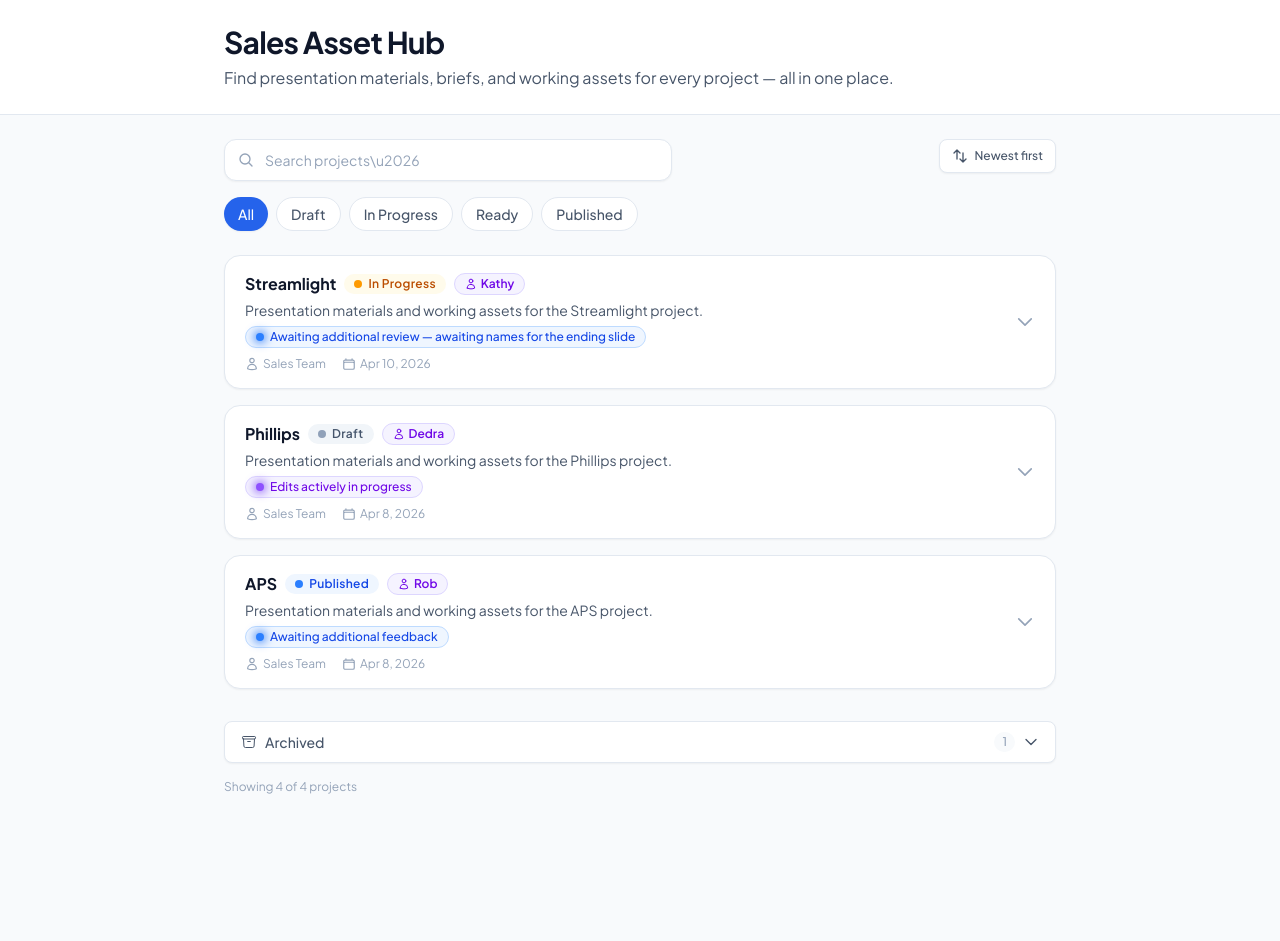
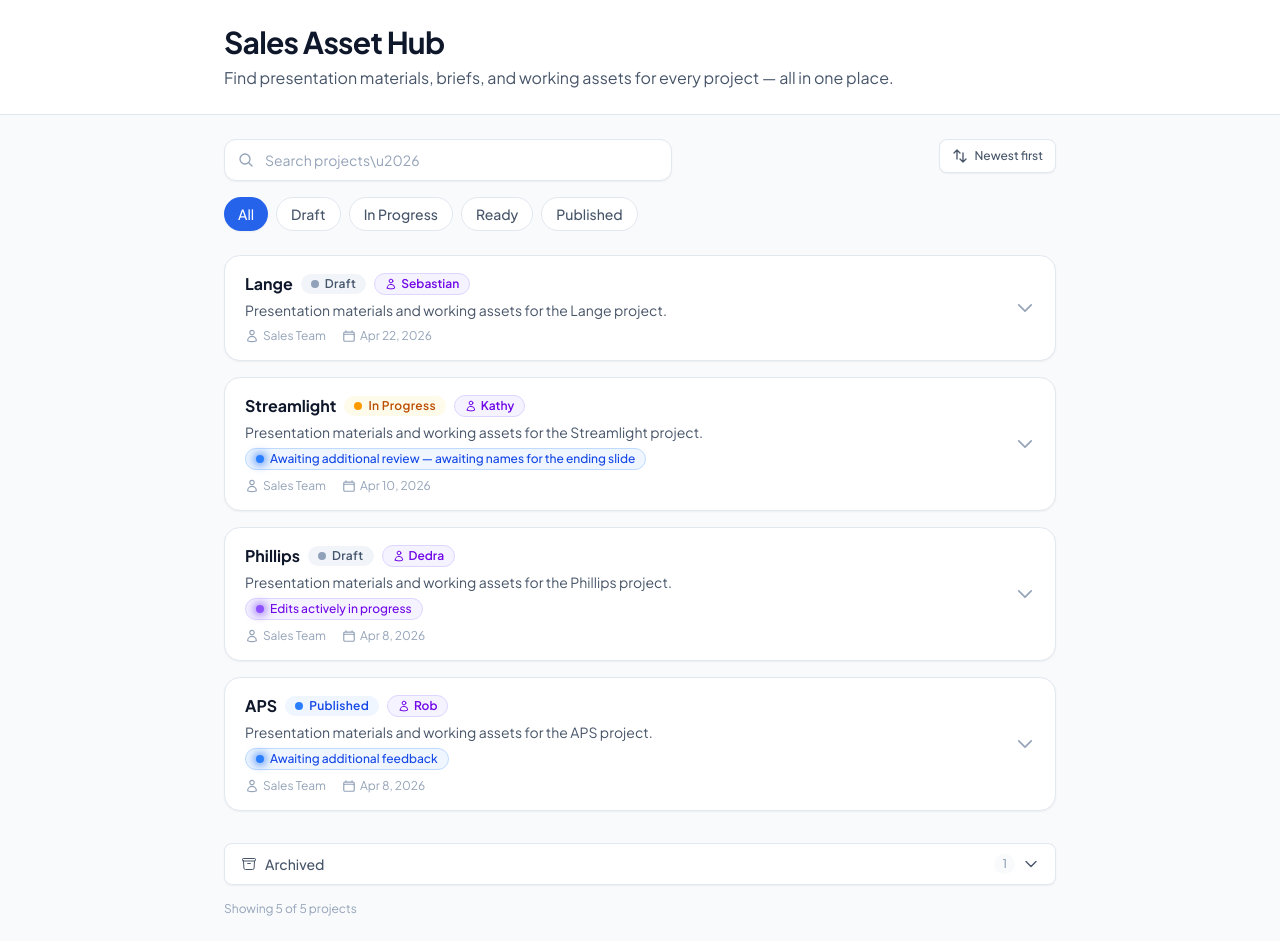
Before and after one commit to LauraRestum/envision-sales-marketing-dashboard, a Next.js app: page / in a window 1280 px wide. Before the commit the page ends 819 px from the top, so only its background shows below. Built offline with nearby package versions, Linux system fonts and the light colour scheme.

Commit message:
Add Lange project assigned to Sebastian
Includes the published application URL at https://niar-lange.vercel.app.

https://claude.ai/code/session_017FtRa18yiQsQSZVxN7ChDe

```diff
--- a/src/data/projects.ts
+++ b/src/data/projects.ts
@@ -141,6 +141,48 @@ export const projects: Project[] = [
     },
   },
   {
+    id: "lange",
+    projectName: "Lange",
+    description: "Presentation materials and working assets for the Lange project.",
+    owner: "Sales Team",
+    status: "Draft",
+    lastUpdated: "2026-04-22",
+    assignee: "Sebastian",
+    assets: {
+      sop: {
+        label: "SOP",
+        description: "Standard operating procedure",
+        url: "",
+        downloadUrl: "",
+      },
+      internalBrief: {
+        label: "Internal Brief",
+        description: "Internal strategy and context brief",
+        url: "",
+        downloadUrl: "",
+      },
+      externalBrief: {
+        label: "External Brief",
+        description: "Client-facing brief",
+        url: "",
+        downloadUrl: "",
+      },
+      draftedHtml: {
+        label: "Drafted HTML",
+        description: "Draft HTML presentation",
+        url: "",
+        downloadUrl: "",
+        feedbackEnabled: true,
+      },
+      publishedApplication: {
+        label: "Published Application",
+        description: "Published live experience",
+        url: "https://niar-lange.vercel.app",
+        downloadUrl: "",
+      },
+    },
+  },
+  {
     id: "under-armour",
     projectName: "Under Armour",
     description: "Presentation materials and working assets for the Under Armour project.",
```
